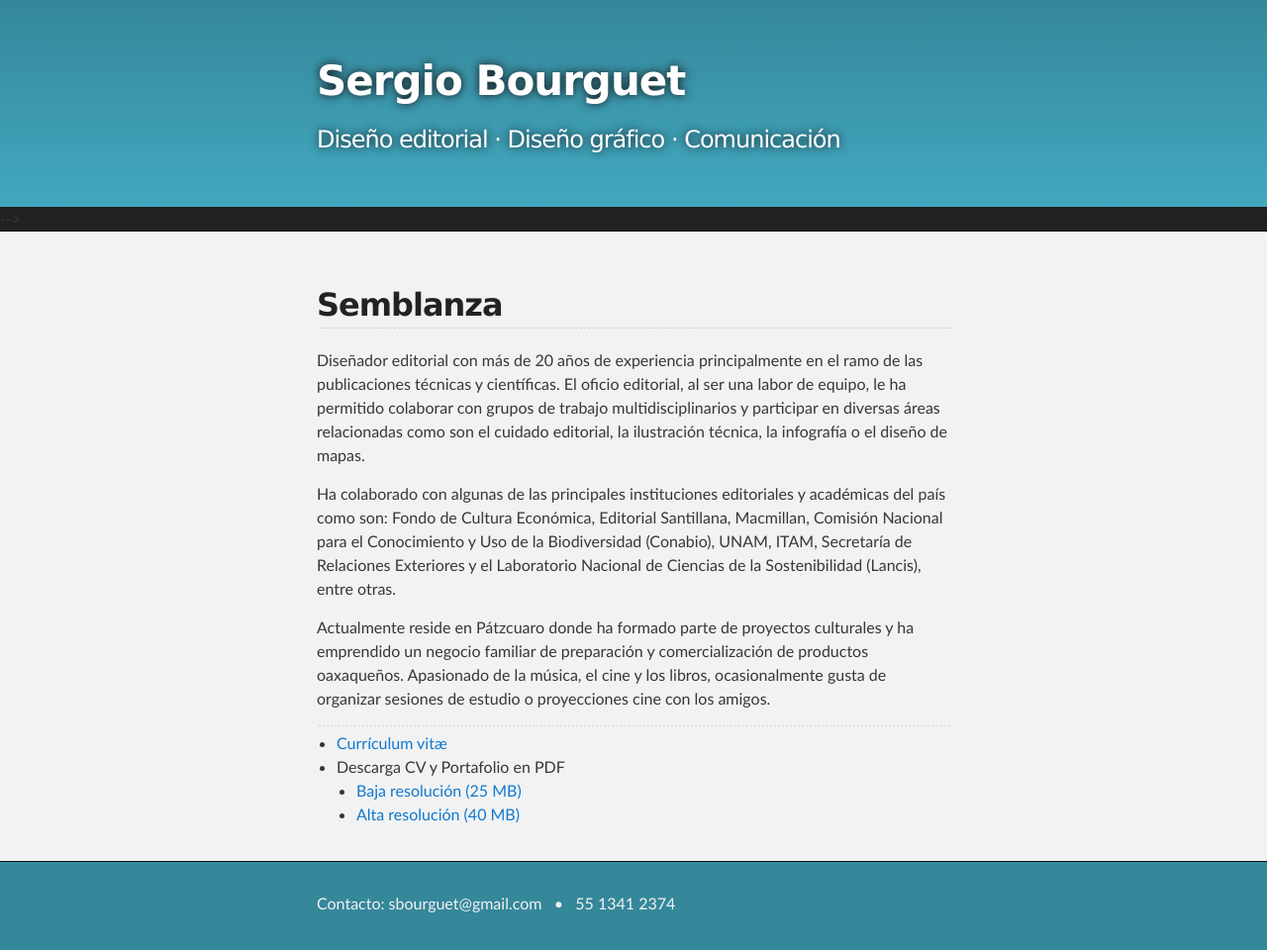
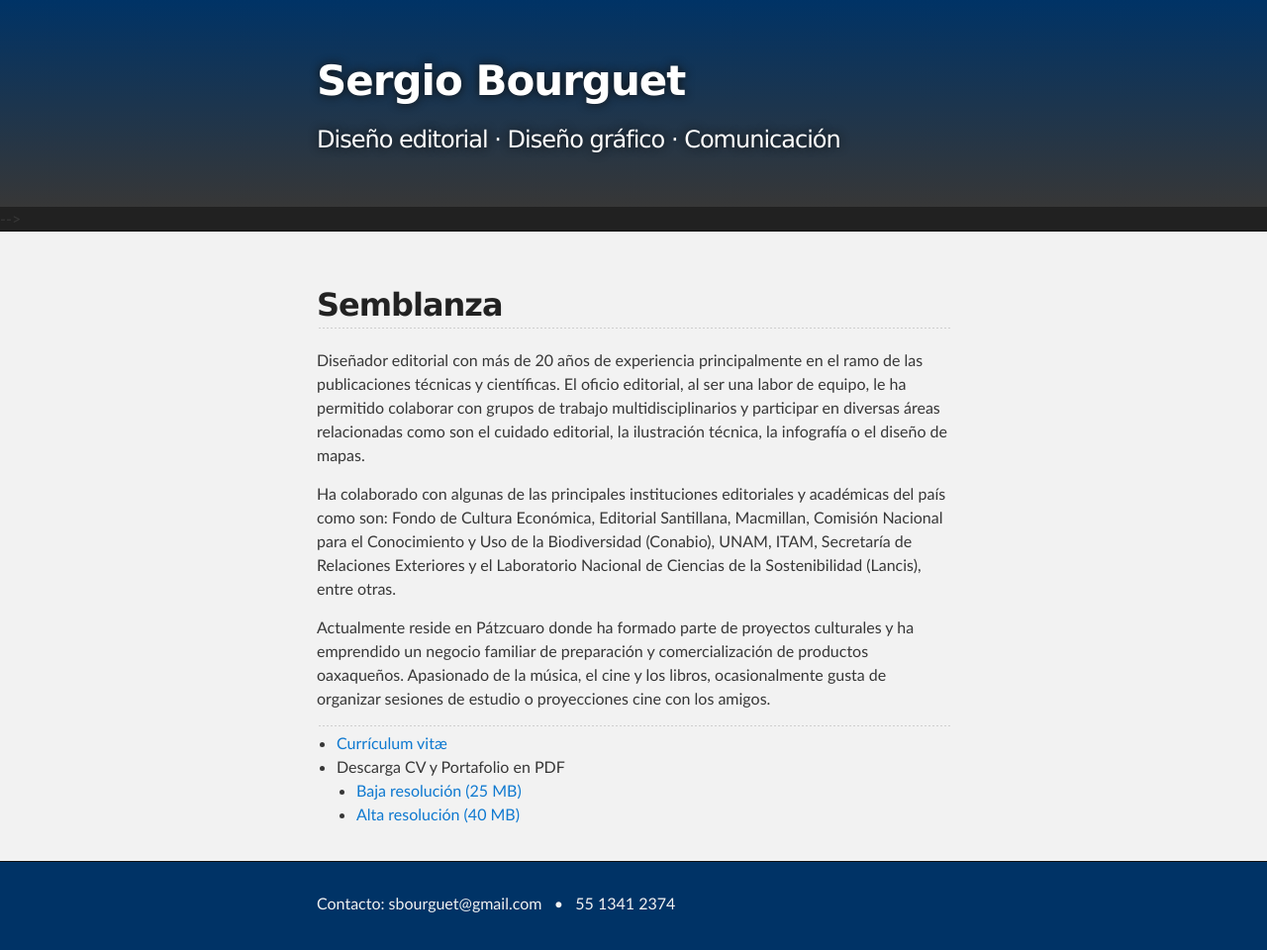
Before and after one commit to ovisnigra/cv_sbourguet, a Jekyll site: the page built from index.md, in a window 1280 px wide. Shown: the whole page at 99% size. Built offline with Jekyll 4.4.1, drawn with Linux system fonts in a browser that asks for light colours; our own code applies the rules of GitHub Pages for plain Markdown files.

Commit message:
otro color

```diff
--- a/_sass/jekyll-theme-slate.scss
+++ b/_sass/jekyll-theme-slate.scss
@@ -280,14 +280,14 @@
   border-bottom-left-radius: 2px;
   border-bottom-right-radius: 2px;
 }
-/*** CAMBIOS COLOR 212121 - 373737 ***t ambien revisar linea 361 para el footer ***/
+/*** CAMBIOS COLOR bg 212121 - top 373737 ***t ambien revisar linea 361 para el footer ***/
 #header_wrap {
-  background: #35879a;
-  background: -moz-linear-gradient(top, #42a8c0, #35879a);
-  background: -webkit-linear-gradient(top, #42a8c0, #35879a);
-  background: -ms-linear-gradient(top, #42a8c0, #35879a);
-  background: -o-linear-gradient(top, #42a8c0, #35879a);
-  background: linear-gradient(to top, #42a8c0, #35879a);
+  background: #003366;
+  background: -moz-linear-gradient(top, #373737, #003366);
+  background: -webkit-linear-gradient(top, #373737, #003366);
+  background: -ms-linear-gradient(top, #373737, #003366);
+  background: -o-linear-gradient(top, #373737, #003366);
+  background: linear-gradient(to top, #373737, #003366);
 }
 
 #header_wrap .inner {
@@ -360,7 +360,7 @@
 }
 /*** cambio footer wrap. era: 212121 ***/
 #footer_wrap {
-  background: #35879a;
+  background: #003366;
 }
 
 
```
